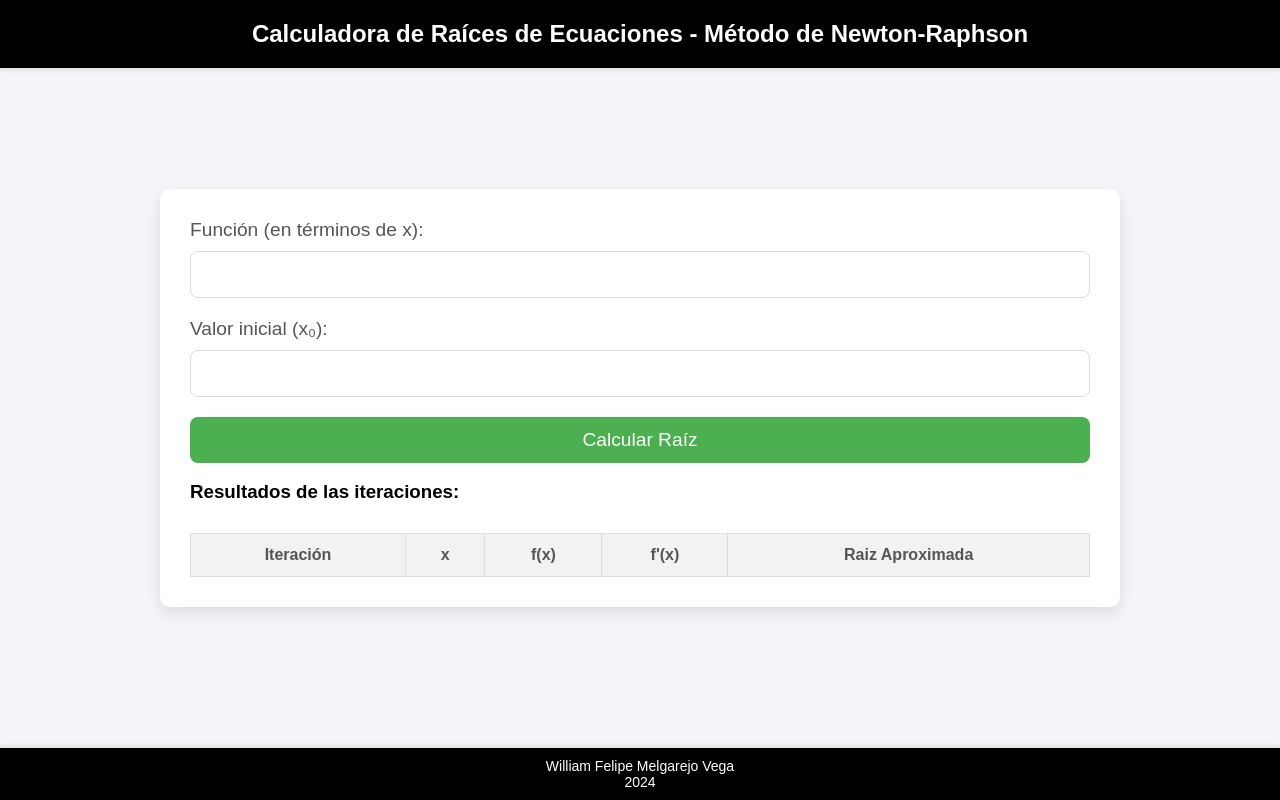
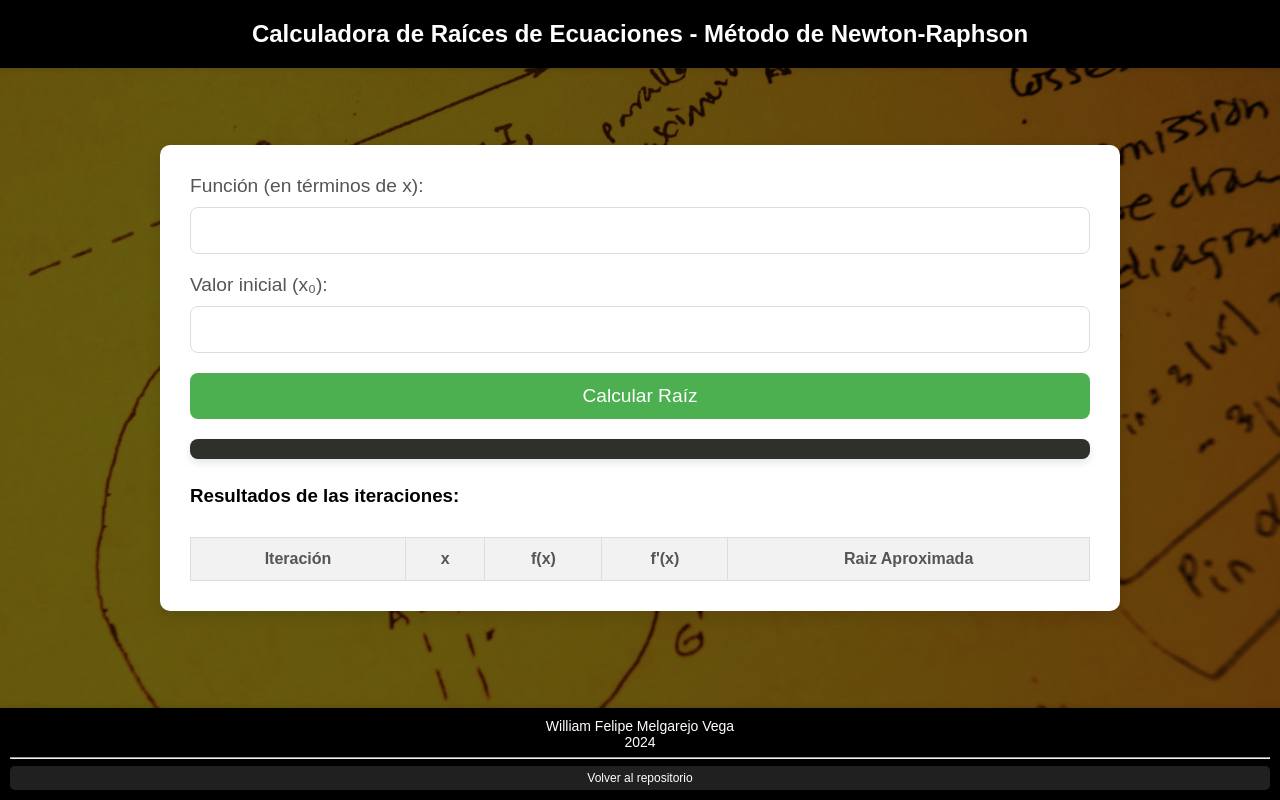
Before and after one commit to wllmvg/RaizExacta, a plain HTML site: page index.html in a window 1280 px wide. Drawn offline with Linux system fonts and the light colour scheme.

Commit message:
Se mejoró el diseño de la página

```diff
--- a/index.html
+++ b/index.html
@@ -11,10 +11,12 @@
     Calculadora de Raíces de Ecuaciones - Método de Newton-Raphson
 </header>
 <body>
+
     <div class="container">
         <form id="calc-form">
             <label for="funcion">Función (en términos de x):</label>
             <input type="text" id="funcion" name="funcion" required>
+
 
             <label for="x0">Valor inicial (x₀):</label>
             <input type="number" id="x0" name="x0" step="any" required>
@@ -46,6 +48,10 @@
         William Felipe Melgarejo Vega
         <br>
         2024
+        <hr>
+        <div class="contenedor">
+            <button class="boton" onclick="window.location.href='https://link-a-tu-repositorio.com';">Volver al repositorio</button>
+        </div>
     </footer>
 </body>
 </html>
--- a/styles.css
+++ b/styles.css
@@ -1,6 +1,8 @@
 body {
     font-family: 'Arial', sans-serif;
-    background-color: #f4f4f9;
+    background: linear-gradient(rgba(0, 0, 0, 0.6), rgba(0, 0, 0, 0.6)), url('img/fondo.jpg');
+    background-size: cover;
+    background-position: center;
     margin: 0;
     padding: 0;
     display: flex;
@@ -90,12 +92,18 @@ button:hover {
     color: #333;
 }
 
+
 #raiz {
     color: #4CAF50;
-    font-size: 1.3rem;
+    font-size: 2rem;
     font-weight: bold;
+    text-align: center;
+    margin-top: 20px;
+    background-color: #2e302c; /* Fondo suave para resaltar */
+    padding: 10px; /* Espaciado alrededor del texto */
+    border-radius: 8px; /* Bordes redondeados */
+    box-shadow: 0 4px 8px rgba(0, 0, 0, 0.1); /* Sombra para un efecto más resaltado */
 }
-
 
 table {
     width: 100%;
@@ -142,3 +150,22 @@ tr:nth-child(even) td {
         font-size: 0.9rem;
     }
 }
+
+.contenedor {
+    text-align: left; /* Alinea el contenido a la izquierda */
+}
+
+.boton {
+    padding: 5px 10px;
+    font-size: 12px;
+    background-color: #202020;
+    color: rgb(255, 255, 255);
+    border: none;
+    border-radius: 5px;
+    cursor: pointer;
+    display: inline; /* El botón se ajusta al tamaño del texto */
+}
+
+.boton:hover {
+    background-color: #333333;
+}
```
Also changed, not shown: img/fondo.jpg (added).
